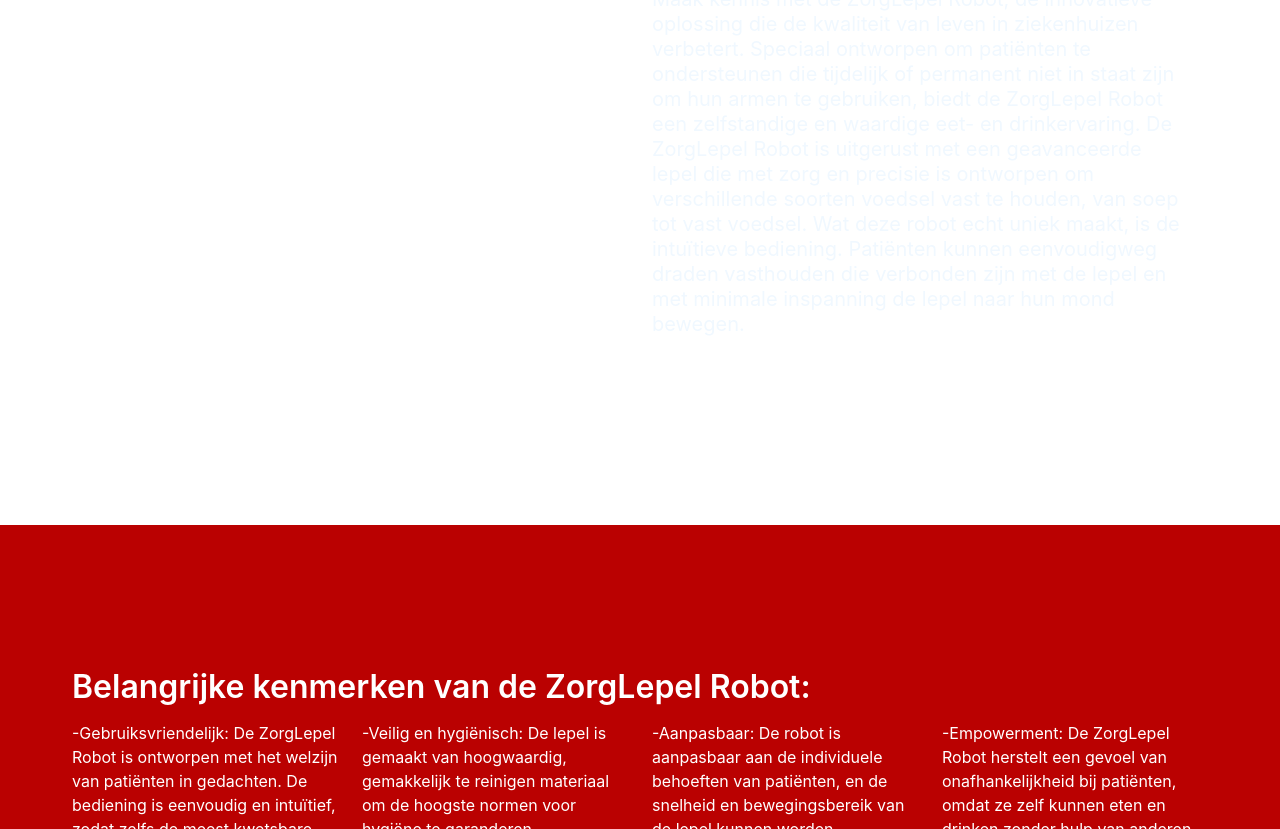
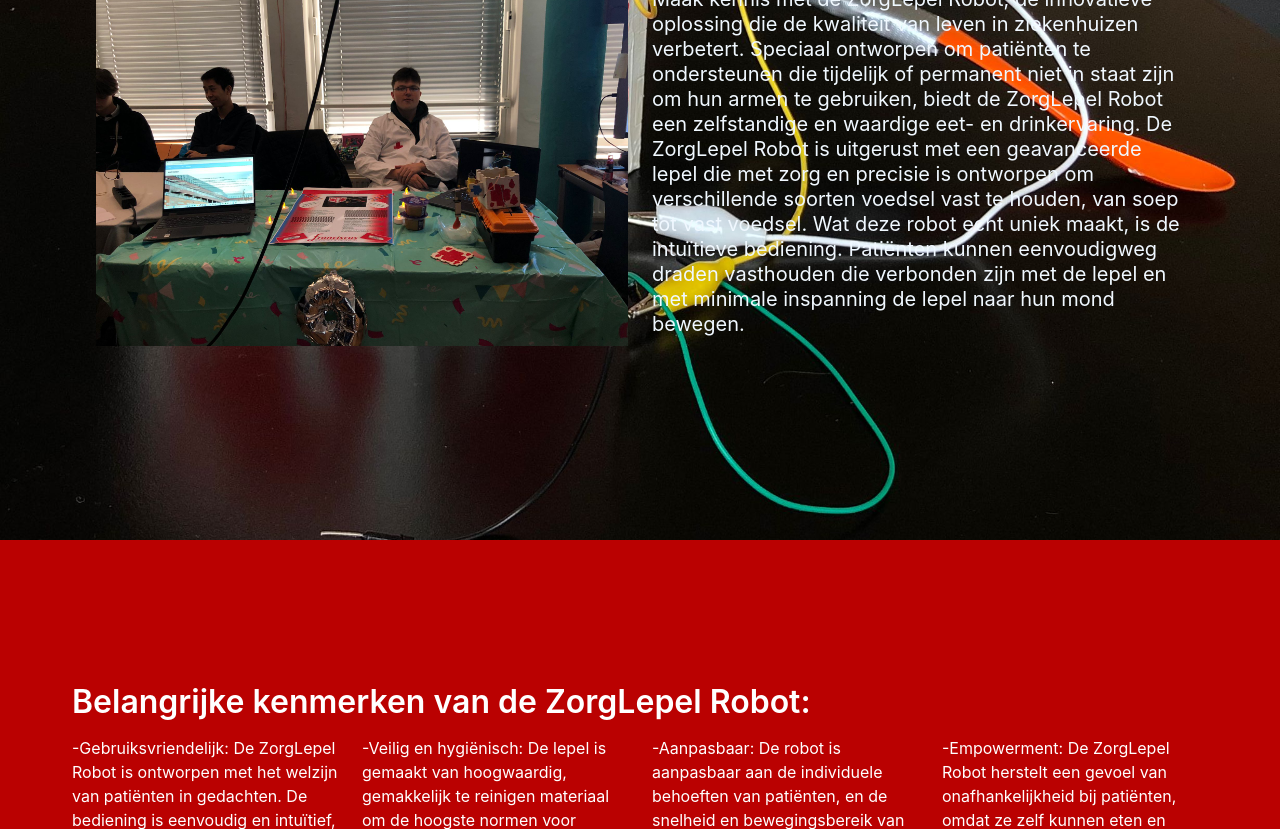
Before and after one commit to silvangemeren/CLE2sp1, a plain HTML site: page index.html in a window 1280 px wide. Shown: the part 297-1126 px from the top of the page. Drawn offline with nearby package versions, Linux system fonts and the light colour scheme; the site is published under a folder, as on GitHub Pages, so addresses that start at the root find nothing.

Commit message:
Add files via upload

```diff
--- a/css/style.css
+++ b/css/style.css
@@ -12,7 +12,7 @@ body{
 }
 
 .navhead{
-    background-image: url(/images/IMG-20231031-WA0001\ \(2\).jpg);
+    background-image: url(../images/IMG-20231031-WA0001\ \(2\).jpg);
     color: antiquewhite;
     background-size: contain;
     margin-bottom: -100px;
--- a/index.html
+++ b/index.html
@@ -76,7 +76,7 @@
         <section class="section is-large">
             <div class="columns">
                 <div class="column">
-                    <img src="/images/IMG-20231101-WA0004 (1).jpg">
+                    <img src="./images/IMG-20231101-WA0004 (1).jpg">
                 </div>
                 <div class="column">
                     <h1 class="title">Prodcutomschrijving</h1>
```
